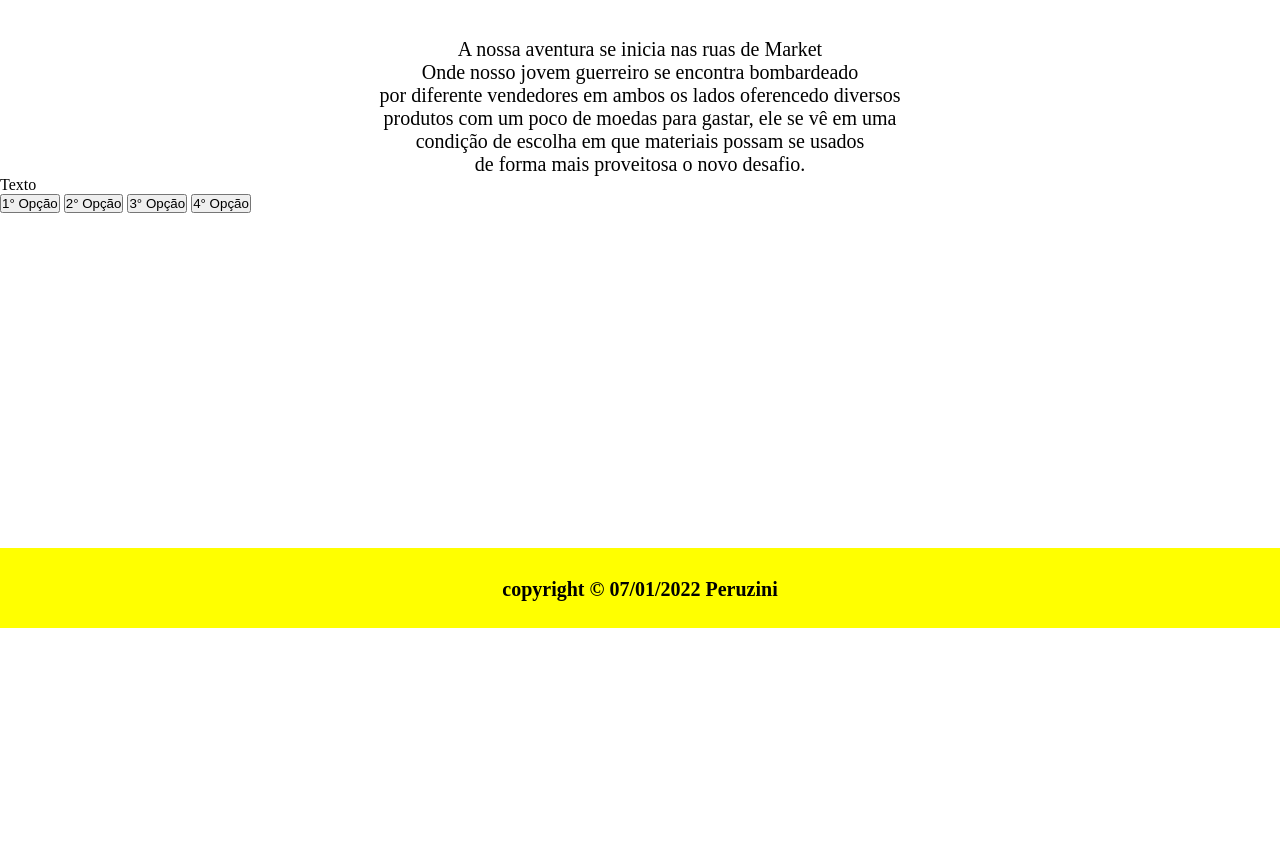
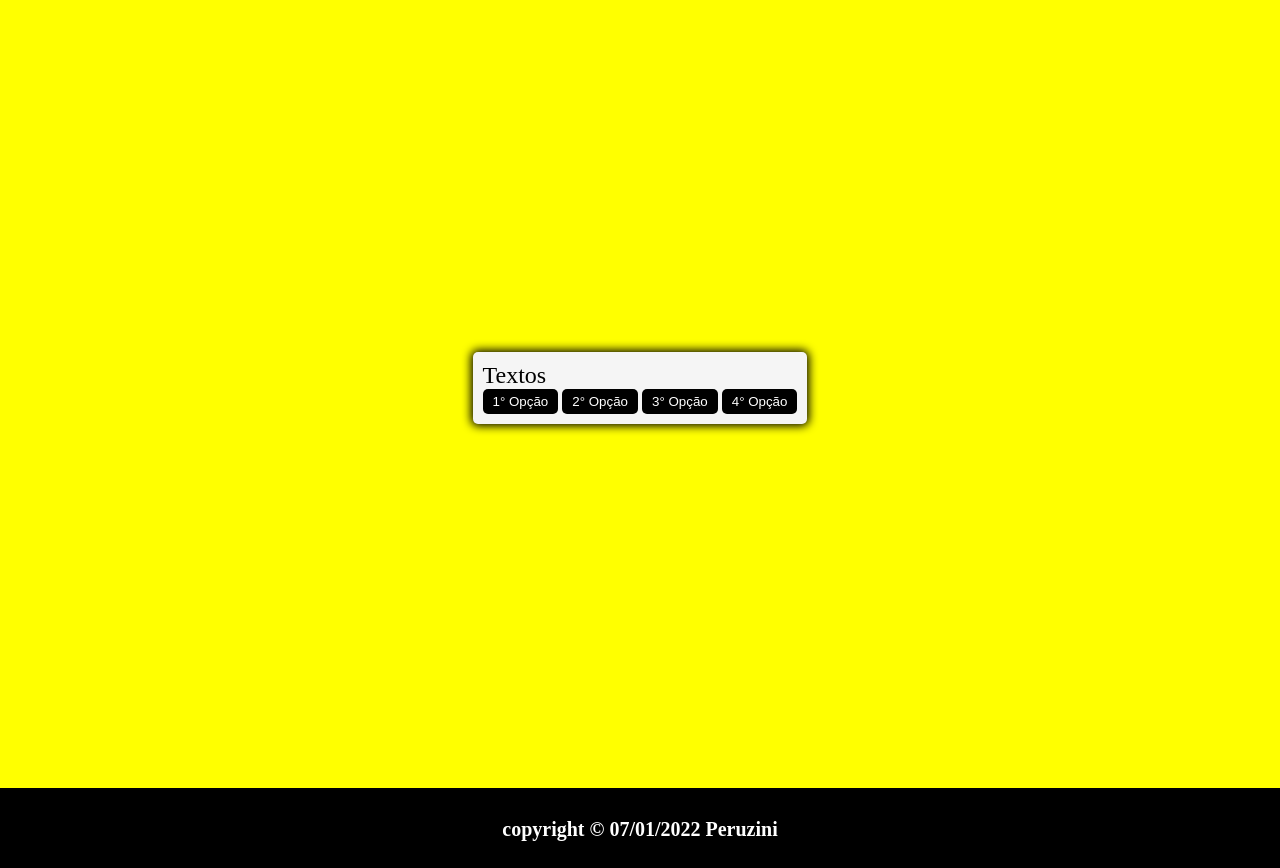
Before and after one commit to Peruzini/Game-RPG, a plain HTML site: page GuerreiroZini.html in a window 1280 px wide. Shown: the part 52-920 px from the top of the page. Before the commit the page ends 800 px from the top, so only its background shows below. Drawn offline with Linux system fonts and the light colour scheme.

Commit message:
Adicionado Hover de seleção

```diff
--- a/GuerreiroZini.css
+++ b/GuerreiroZini.css
@@ -35,23 +35,53 @@ align-items: center;
     text-decoration: none;
     margin: 0px 20px 0px 30px;
     }
-main{height: 560px;}
+main{height: 560px;
+background-color: yellow;
+display: flex;
+justify-content: center;
+align-items: center;
+width: 100vw;
+height: 100vh;
+}
 
 .estrutura{
-    color: black;
+    color: white;
 text-align:center;
 font-size: 20px;
 padding: 50px 0 0 0;
 }
-
 .tudo{
-justify-content: center;
-align-items: center;
-font-weight: bold;
+max-width: 60%;
+background-color: whitesmoke;
+padding: 10px;
+border-radius: 5px;
+box-shadow: 0 0 10px 2px;
+}
+.escolha{
+display: grid;
+grid-template-columns: repeat(2,auto);
+gap: 10px;
+margin-top: 20px;
 }
 
+.bt{background-color: black;
+border:  3px;
+padding: 5px 10px;
+color:white;
+border-radius: 5px;
+}
+
+.bt:hover{
+    border-color: yellow;
+}
+
+#texto{font-size: 24px;
+color: black;
+}
+
+
 footer{
-background-color: yellow;
+background-color: black;
 height: 80px;
 }
 footer p{
@@ -60,4 +90,5 @@ text-align: center;
 padding: 30px 0 0 0;
 font-size: 20px;
 font-weight: bold;
+color: white;
 }
--- a/GuerreiroZini.html
+++ b/GuerreiroZini.html
@@ -20,6 +20,7 @@
         </div>
     </header>
     <main>
+        <!--
     <div class="estrutura">
         <p>A nossa aventura se inicia nas ruas de Market <br>
        Onde nosso jovem guerreiro se encontra bombardeado <br>
@@ -29,8 +30,9 @@
        de forma mais proveitosa o novo desafio.
        </p>
     </div>
-    <div class="Tudo">
-        <div id = "texto"> <p>Texto</p> </div>
+    -->
+    <div class="tudo">
+        <div id = "texto" > Textos </div>
         <div id = "Botões" class="Escolha">
             <button class="bt">1° Opção</button>
             <button class="bt">2° Opção</button>
```
